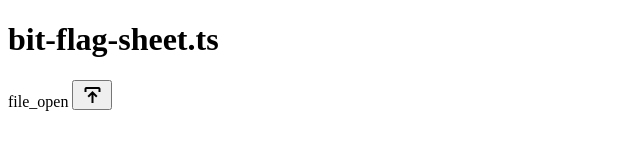
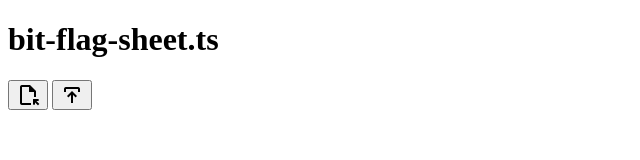
Before and after one commit to osawa-koki/bit-flag-sheet.ts, a website with bundled scripts: page src/index.html in a window 1280 px wide. Shown: the whole page, without its empty margins (0-640 px from the left). Built offline with nearby package versions, Linux system fonts and the light colour scheme; files whose address does not match are found by name.

Commit message:
small fix

```diff
--- a/src/index.html
+++ b/src/index.html
@@ -10,7 +10,7 @@
 <body>
   <main class="m-3">
     <h1 class="text-3xl font-bold border-4 border-s-fuchsia-500 p-2">bit-flag-sheet.ts</h1>
-    <div class="my-2"
+    <div class="my-2">
       <button id="file-importer" class="material-symbols-outlined border p-2">file_open</button>
       <button id="file-exporter" class="material-symbols-outlined border p-2">publish</button>
     </div>
```
